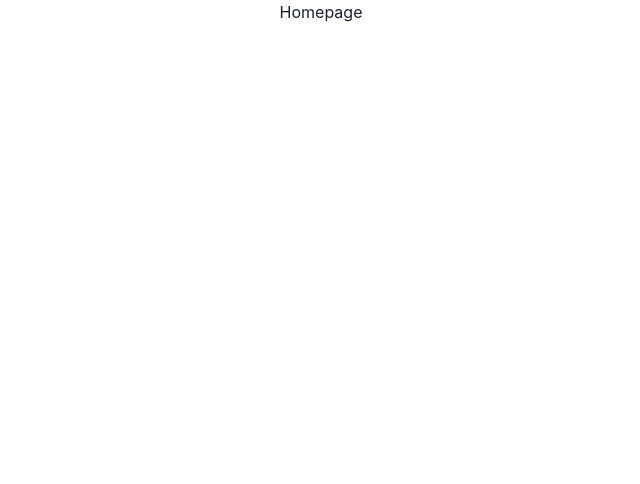
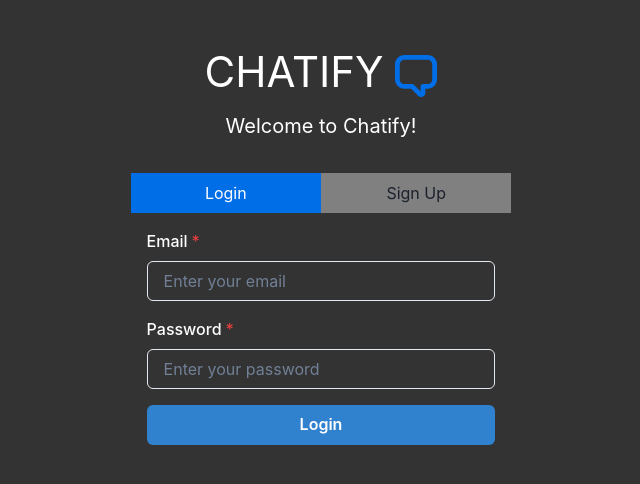
Before and after one commit to iamsaimsheikh/chatify, a React (Create React App) app in the folder webapp/: page / in a window 1280 px wide. Shown: the top 484 px of the page, without its empty margins (319-959 px from the left). Built offline with nearby package versions, Linux system fonts and the light colour scheme.

Commit message:
login/signup form

```diff
--- a/webapp/package.json
+++ b/webapp/package.json
@@ -4,6 +4,7 @@
   "private": true,
   "proxy": "http://127.0.0.1:5000",
   "dependencies": {
+    "@chakra-ui/icons": "^2.0.18",
     "@chakra-ui/react": "^2.5.5",
     "@emotion/react": "^11.10.6",
     "@emotion/styled": "^11.10.6",
--- a/webapp/src/App.css
+++ b/webapp/src/App.css
@@ -1,38 +1,8 @@
+@import url('https://fonts.googleapis.com/css2?family=Open+Sans:ital,wght@0,300;0,400;0,500;0,600;0,700;1,300;1,400;1,500;1,600;1,700&display=swap');
+
 .App {
-  text-align: center;
+  background-color: #333333;
+  height: 100vh;
+  width: 100vw;
+  display: flex;
 }
-
-.App-logo {
-  height: 40vmin;
-  pointer-events: none;
-}
-
-@media (prefers-reduced-motion: no-preference) {
-  .App-logo {
-    animation: App-logo-spin infinite 20s linear;
-  }
-}
-
-.App-header {
-  background-color: #282c34;
-  min-height: 100vh;
-  display: flex;
-  flex-direction: column;
-  align-items: center;
-  justify-content: center;
-  font-size: calc(10px + 2vmin);
-  color: white;
-}
-
-.App-link {
-  color: #61dafb;
-}
-
-@keyframes App-logo-spin {
-  from {
-    transform: rotate(0deg);
-  }
-  to {
-    transform: rotate(360deg);
-  }
-}
--- /dev/null
+++ b/webapp/src/components/loginForm/LoginForm.js
@@ -0,0 +1,40 @@
+import React, { useState } from "react";
+import {
+  FormControl,
+  FormLabel,
+  Input,
+  VStack,
+  Button,
+} from "@chakra-ui/react";
+
+const LoginForm = () => {
+  const [email, setEmail] = useState("");
+  const [password, setPassword] = useState("");
+
+
+  return (
+    <VStack spacing={4} color="white">
+      <FormControl id="email" isRequired>
+        <FormLabel>Email</FormLabel>
+        <Input
+          placeholder="Enter your email"
+          onChange={(e) => setEmail(e.target.value)}
+        />
+      </FormControl>
+      <FormControl id="password" isRequired>
+        <FormLabel>Password</FormLabel>
+        <Input
+          type="password"
+          placeholder="Enter your password"
+          onChange={(e) => setPassword(e.target.value)}
+        />
+      </FormControl>
+
+      <Button colorScheme="blue" width="100%">
+        Login
+      </Button>
+    </VStack>
+  );
+};
+
+export default LoginForm;
--- /dev/null
+++ b/webapp/src/components/signupForm/SignupForm.js
@@ -0,0 +1,67 @@
+import React, { useState } from "react";
+import {
+  FormControl,
+  FormLabel,
+  Input,
+  VStack,
+  Button,
+} from "@chakra-ui/react";
+
+const SignupForm = () => {
+  const [name, setName] = useState("");
+  const [email, setEmail] = useState("");
+  const [password, setPassword] = useState("");
+  const [confirmPassword, setConfirmPassword] = useState("");
+  const [pic, setPic] = useState("");
+
+  return (
+    <VStack spacing={4} color="white">
+      <FormControl id="first-name" isRequired>
+        <FormLabel>Name</FormLabel>
+        <Input
+          placeholder="Enter your name"
+          onChange={(e) => setName(e.target.value)}
+        />
+      </FormControl>
+      <FormControl id="email" isRequired>
+        <FormLabel>Email</FormLabel>
+        <Input
+          placeholder="Enter your email"
+          onChange={(e) => setEmail(e.target.value)}
+        />
+      </FormControl>
+      <FormControl id="password" isRequired>
+        <FormLabel>Password</FormLabel>
+        <Input
+          type="password"
+          placeholder="Enter your password"
+          onChange={(e) => setPassword(e.target.value)}
+        />
+      </FormControl>
+      <FormControl id="confirm-password" isRequired>
+        <FormLabel>Confirm Password</FormLabel>
+        <Input
+          type="password"
+          placeholder="Confirm you password"
+          onChange={(e) => setConfirmPassword(e.target.value)}
+        />
+      </FormControl>
+      <FormControl id="picture" isRequired border="none">
+        <FormLabel>Upload Picture</FormLabel>
+        <Input
+          border="none"
+          pl="0"
+          type="file"
+          accept="image/*"
+          placeholder="Confirm you password"
+          onChange={(e) => setPic(e.target.files[0])}
+        />
+      </FormControl>
+      <Button colorScheme="blue" width="100%">
+        Sign Up
+      </Button>
+    </VStack>
+  );
+};
+
+export default SignupForm;
--- a/webapp/src/pages/Homepage.js
+++ b/webapp/src/pages/Homepage.js
@@ -1,9 +1,43 @@
-import React from 'react'
+import React from "react";
+import { Container, Box, Text } from "@chakra-ui/react";
+import { ChatIcon } from "@chakra-ui/icons";
+import { Tabs, TabList, TabPanels, Tab, TabPanel } from "@chakra-ui/react";
+import LoginForm from "../components/loginForm/LoginForm.js";
+import SignupForm from "../components/signupForm/SignupForm.js";
 
 const Homepage = () => {
   return (
-    <div>Homepage</div>
-  )
-}
+    <Container maxW="xl" centerContent pt={10} gap={8}>
+      <Box d="flex" justifyContent="center" flexDir="column">
+        <Text color="#ffffff" fontSize={42} textAlign="center">
+          CHATIFY <ChatIcon color="#006ee6" />
+        </Text>
+        <Text textAlign="center" fontSize={20} color="#ffffff" mt={2}>
+          Welcome to Chatify!
+        </Text>
+      </Box>
+      <Box width="70%">
+        <Tabs variant="unstyled" gap={8}>
+          <TabList>
+            <Tab width="50%" bg='grey' _selected={{ color: "white", bg: "#006ee6" }}>
+              Login
+            </Tab>
+            <Tab width="50%" bg='grey' _selected={{ color: "white", bg: "#006ee6" }}>
+              Sign Up
+            </Tab>
+          </TabList>
+          <TabPanels>
+            <TabPanel>
+              <LoginForm />
+            </TabPanel>
+            <TabPanel>
+              <SignupForm />
+            </TabPanel>
+          </TabPanels>
+        </Tabs>
+      </Box>
+    </Container>
+  );
+};
 
-export default Homepage
+export default Homepage;
```
Also changed, not shown: 1 other file (tests, documents, lock files or other folders).
